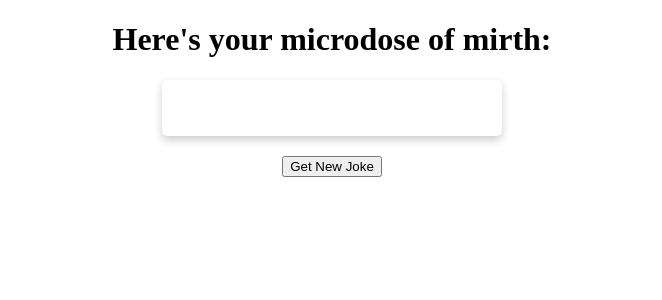
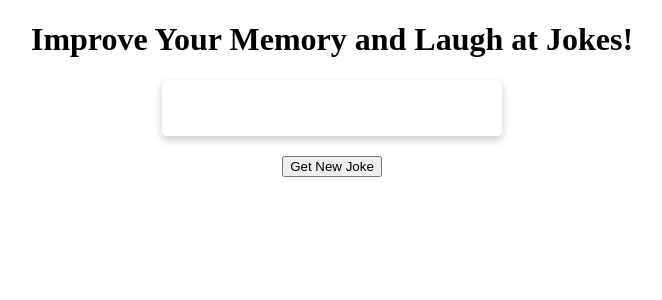
Before and after one commit to lancefb/memTest, a Flask app: page / in a window 1280 px wide. Shown: the top 300 px of the page, without its empty margins (308-970 px from the left). Run offline with Flask 3, Linux system fonts and the light colour scheme; data that the repository does not hold is empty.

Commit message:
2nd commit

```diff
--- a/templates/index.html
+++ b/templates/index.html
@@ -2,7 +2,7 @@
 <html lang="en">
 <head>
     <meta charset="UTF-8">
-    <title>Mirth-O-Rama</title>
+    <title>Memory and Joke Jerker</title>
     <style>
         .joke-card {
             width: 300px;
@@ -25,7 +25,7 @@
 </head>
 <body>
     <div class="container">
-        <h1>Here's your microdose of mirth:</h1>
+        <h1>Improve Your Memory and Laugh at Jokes!</h1>
         <div class="joke-card">
             <p>{{ joke }}</p>
         </div>
```
Also changed, not shown: 3 other files.
